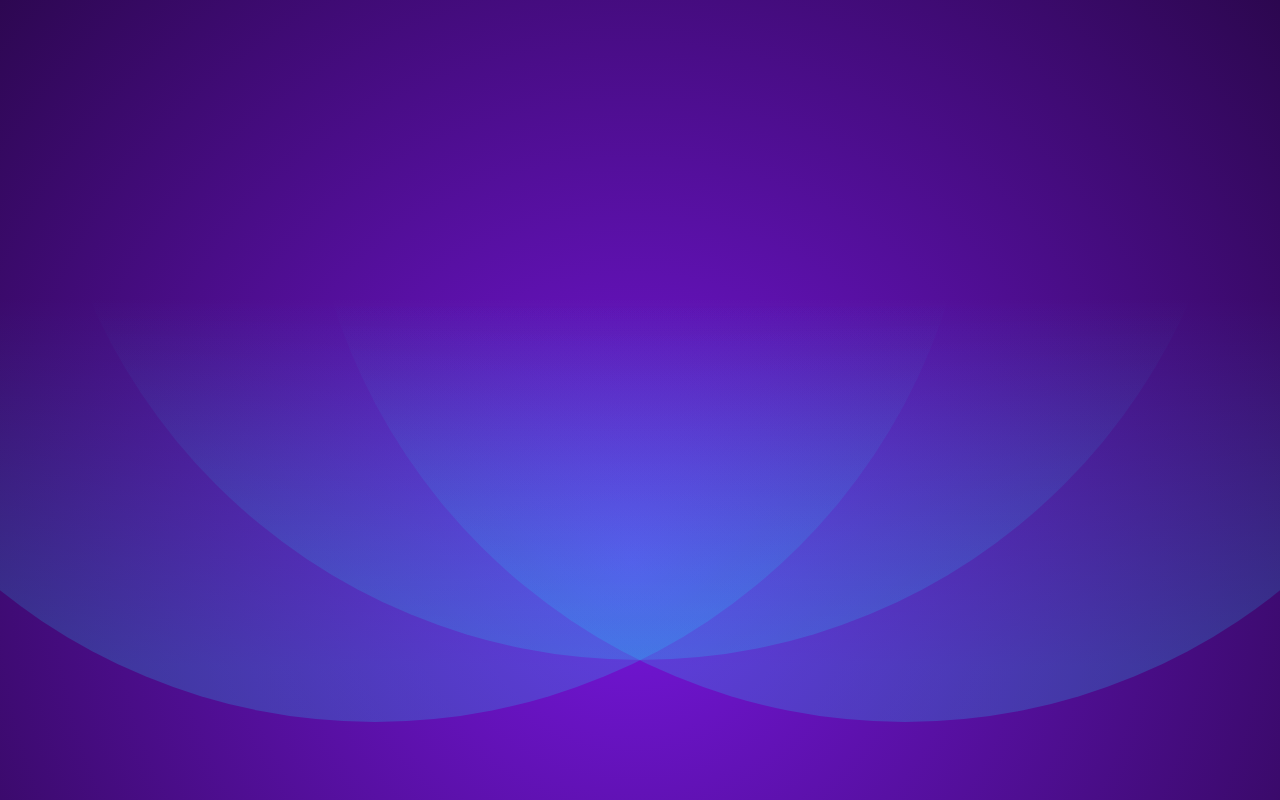
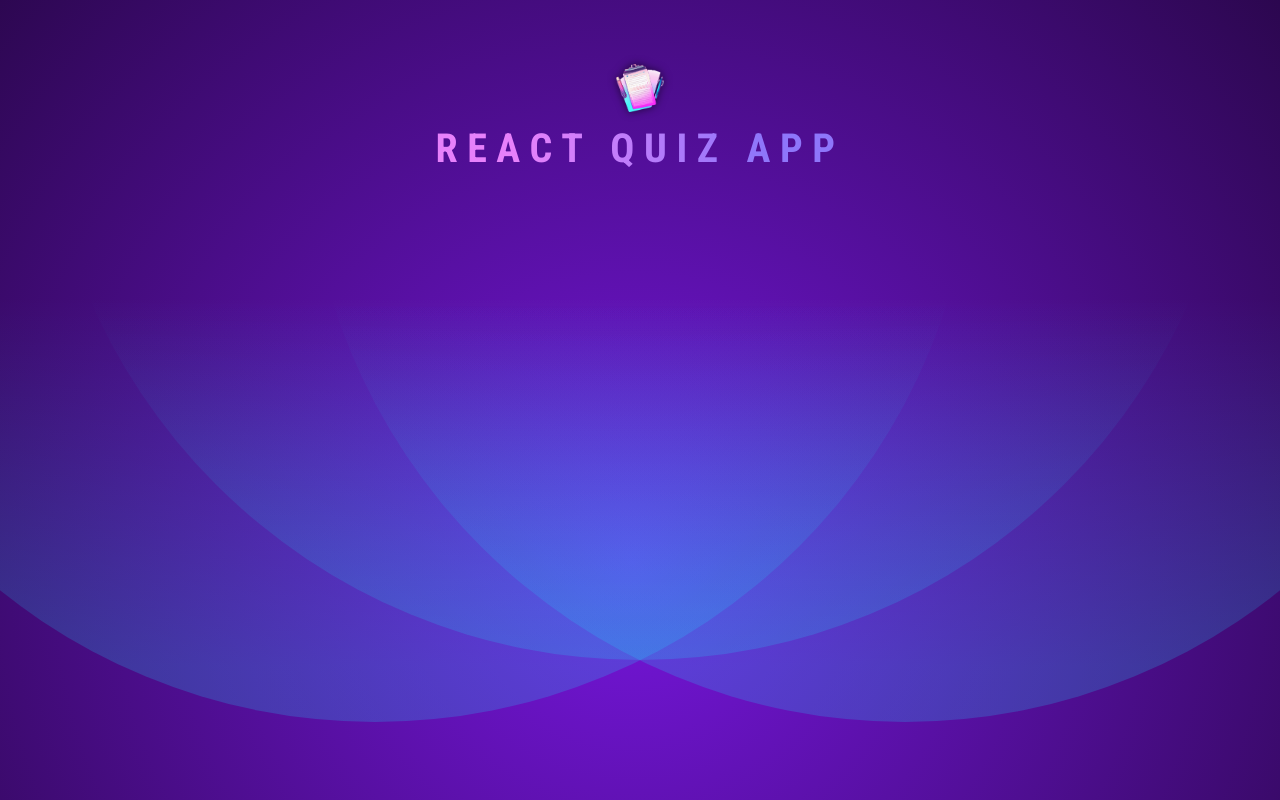
Before and after one commit to Ouss-tagh-dev/react-quiz-app, a React (Vite) app: page / in a window 1280 px wide. Built offline with nearby package versions, Linux system fonts and the light colour scheme.

Commit message:
Add Header and Quiz components

```diff
--- a/src/App.jsx
+++ b/src/App.jsx
@@ -1,3 +1,11 @@
-function App() {}
+import Header from "./components/Header";
+
+function App() {
+  return (
+    <div>
+      <Header />
+    </div>
+  );
+}
 
 export default App;
--- /dev/null
+++ b/src/components/Header.jsx
@@ -0,0 +1,12 @@
+import React from "react";
+import logoImg from "./../assets/quiz-logo.png";
+function Header() {
+  return (
+    <header>
+      <img src={logoImg} alt="Quiz logo" />
+      <h1>React Quiz App </h1>
+    </header>
+  );
+}
+
+export default Header;
```
Also changed, not shown: src/components/Quiz.jsx (added, +9 -0 lines), 1 other file (tests, documents, lock files or other folders).
